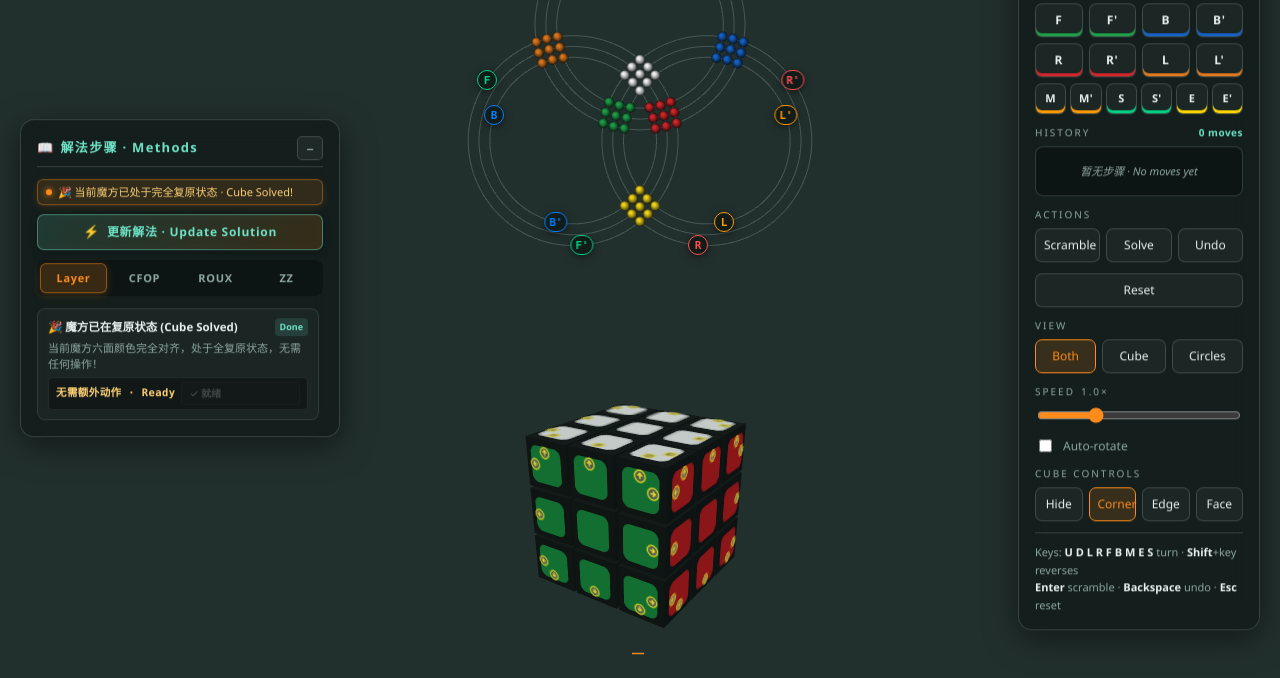
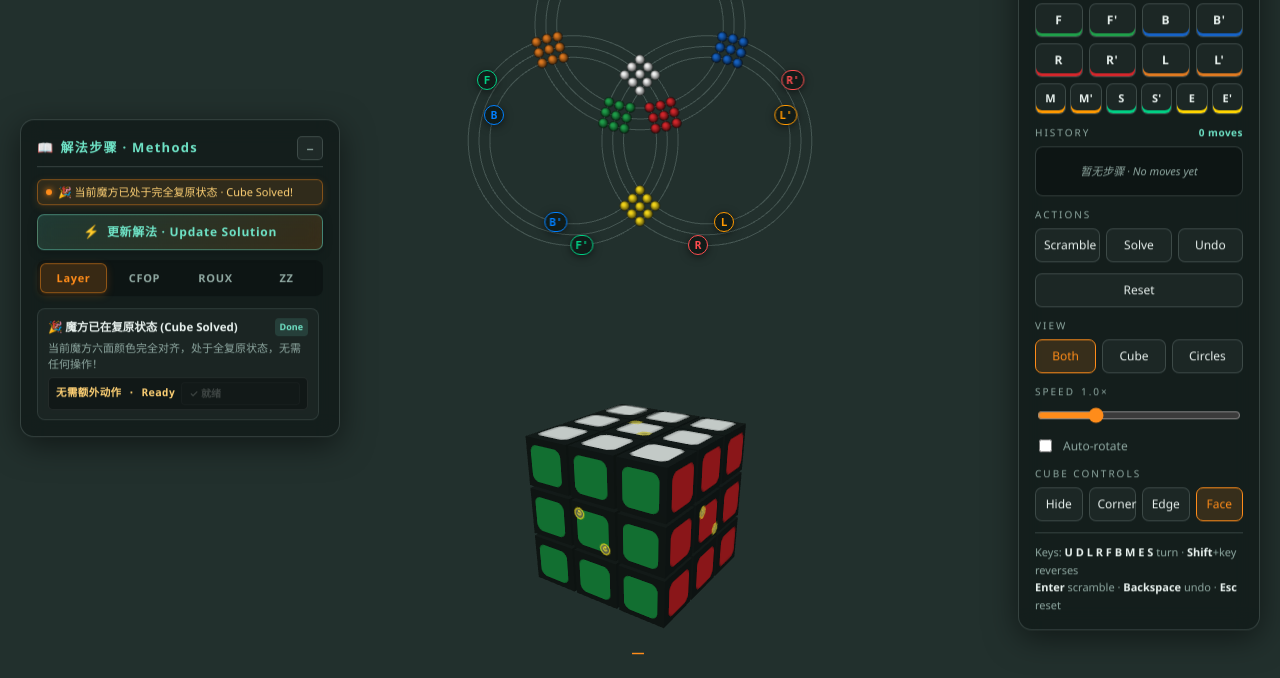
Before and after one commit to willyci/rubiks-cube-2d, a website: page cubex3.html in a window 1280 px wide. Shown: the part 122-800 px from the top of the page. Drawn offline with nearby package versions, Linux system fonts and the light colour scheme; animation ran at ten frames a second.

Commit message:
update default controller UI

```diff
--- a/cubex3.html
+++ b/cubex3.html
@@ -832,7 +832,7 @@
         <span class="ctrl-icon">🙈</span>
         <span class="ctrl-label">隐藏 · Hide</span>
       </button>
-      <button id="btnCtrlCorner" class="cube-ctrl-btn active" title="角块控制模式 (已恢复) · Corner Piece Controls">
+      <button id="btnCtrlCorner" class="cube-ctrl-btn" title="角块控制模式 (已恢复) · Corner Piece Controls">
         <span class="ctrl-icon">📐</span>
         <span class="ctrl-label">角块 · Corner</span>
       </button>
@@ -840,7 +840,7 @@
         <span class="ctrl-icon">↔️</span>
         <span class="ctrl-label">边块 · Edge</span>
       </button>
-      <button id="btnCtrlFace" class="cube-ctrl-btn" title="面中心旋转控制模式 · Face Controls">
+      <button id="btnCtrlFace" class="cube-ctrl-btn active" title="面中心旋转控制模式 · Face Controls">
         <span class="ctrl-icon">🔄</span>
         <span class="ctrl-label">面转 · Face</span>
       </button>
@@ -1208,9 +1208,9 @@
       <div class="row label">Cube Controls</div>
       <div class="row grid-4">
         <button id="hudBtnCtrlHide" title="隐藏所有旋转图标">Hide</button>
-        <button id="hudBtnCtrlCorner" class="active" title="角块控制 (12按键)">Corner</button>
+        <button id="hudBtnCtrlCorner" title="角块控制 (12按键)">Corner</button>
         <button id="hudBtnCtrlLevel" title="边块控制 (8按键)">Edge</button>
-        <button id="hudBtnCtrlFace" title="面中心旋转控制 (顺/逆时针)">Face</button>
+        <button id="hudBtnCtrlFace" class="active" title="面中心旋转控制 (顺/逆时针)">Face</button>
       </div>
 
       <div class="row hint">
@@ -2969,9 +2969,9 @@
     cube.root.add(cornerControlsGroup);
     cube.root.add(edgeControlsGroup);
     cube.root.add(faceControlsGroup);
-    cornerControlsGroup.visible = true;
+    cornerControlsGroup.visible = false;
     edgeControlsGroup.visible = false;
-    faceControlsGroup.visible = false;
+    faceControlsGroup.visible = true;
 
     function create3DArrowTexture(dir) {
       const canvas = document.createElement('canvas');
@@ -3357,7 +3357,10 @@
       }
     }
 
-    let currentControlMode = 'corner'; // 'none' | 'corner' | 'level' | 'face'
+    const raycaster = new THREE.Raycaster();
+    let hoveredArrow = null;
+
+    let currentControlMode = 'face'; // 'none' | 'corner' | 'level' | 'face'
 
     function setCubeControlMode(mode) {
       currentControlMode = mode;
@@ -3394,8 +3397,8 @@
     document.getElementById('hudBtnCtrlLevel')?.addEventListener('click', () => setCubeControlMode('level'));
     document.getElementById('hudBtnCtrlFace')?.addEventListener('click', () => setCubeControlMode('face'));
 
-    const raycaster = new THREE.Raycaster();
-    let hoveredArrow = null;
+    // Initialize to face controls by default
+    setCubeControlMode('face');
 
     function get3DMouseNDC(clientX, clientY) {
       const w = window.innerWidth;
```
Also changed, not shown: cubex2.html (+12 -8 lines).
